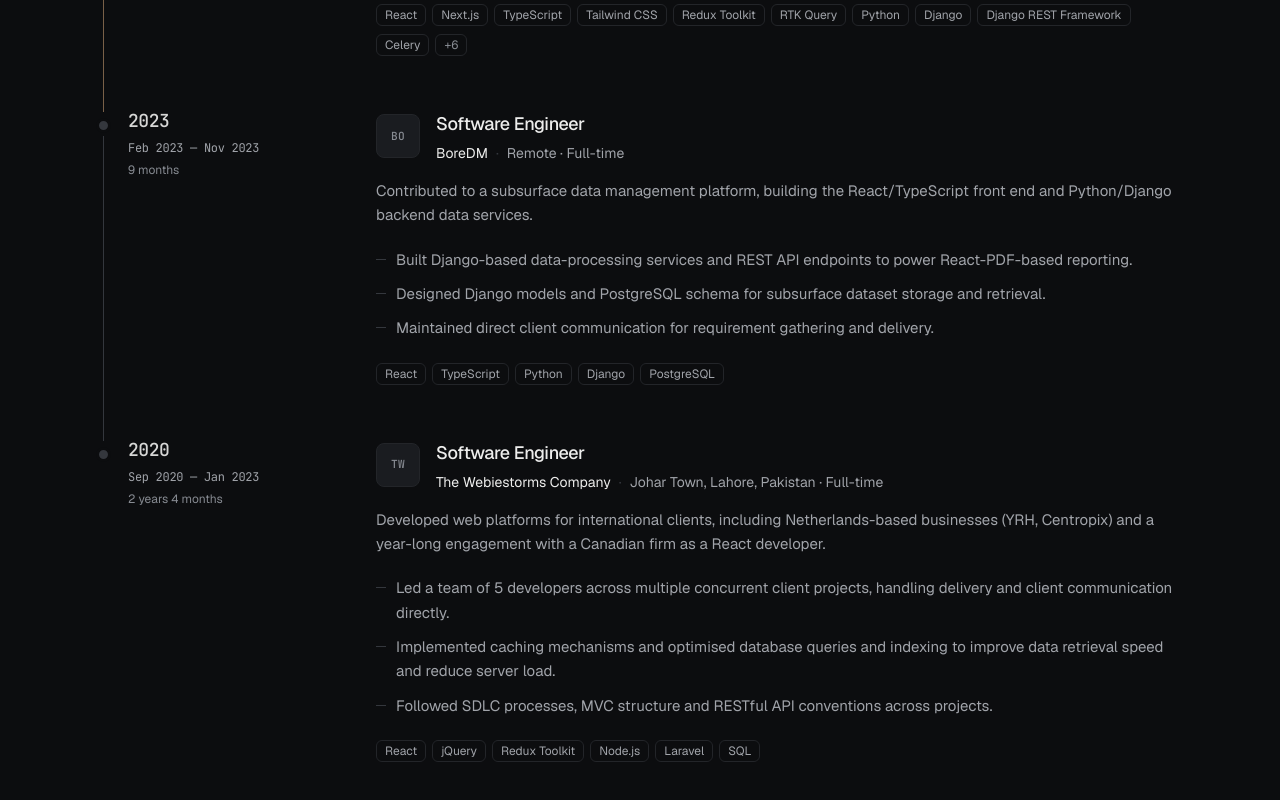
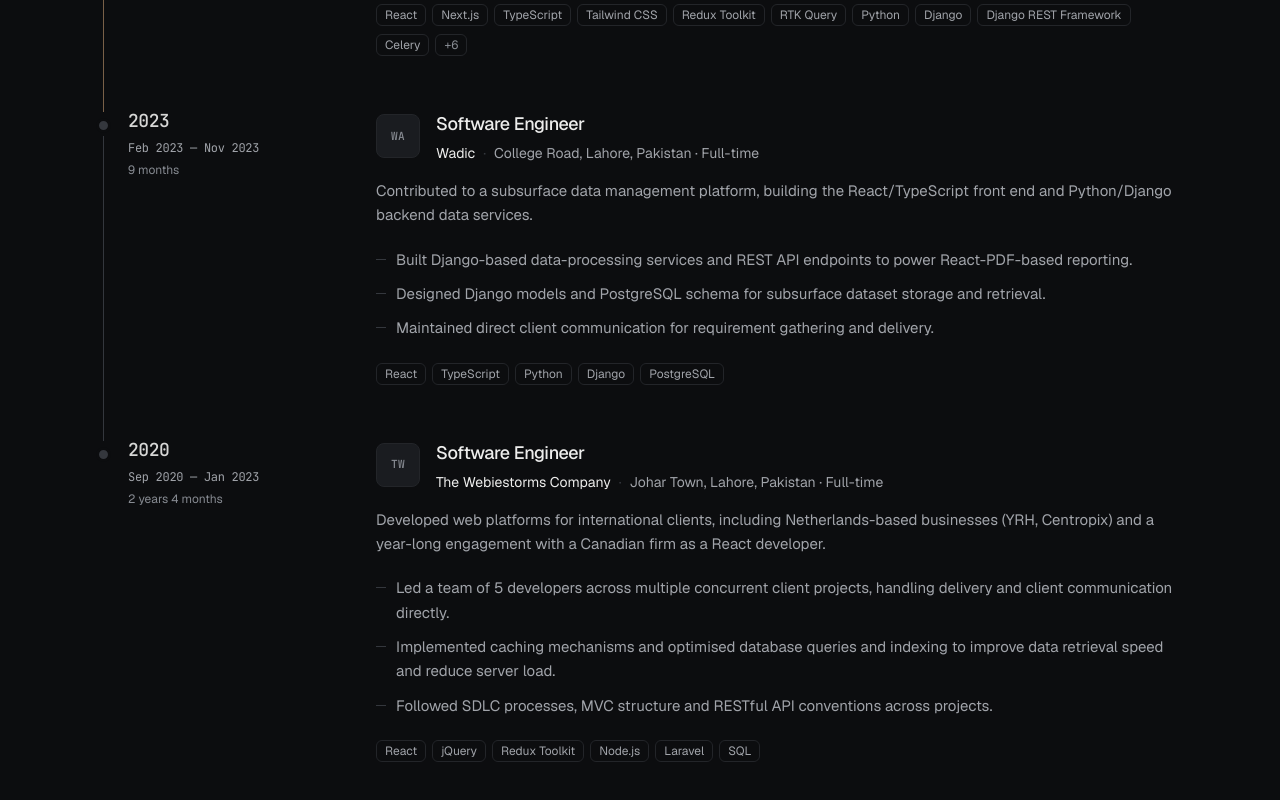
Before and after one commit to WaleedBinKhalid123/waleed-portfolio, a Next.js app: page / in a window 1280 px wide. Shown: the part 3875-4675 px from the top of the page. Built offline with nearby package versions, Linux system fonts and the light colour scheme.

Commit message:
edit the experience

```diff
--- a/src/data/experience.ts
+++ b/src/data/experience.ts
@@ -50,10 +50,10 @@ export const experiences: Experience[] = [
     ],
   },
   {
-    id: "boredm",
-    company: "BoreDM",
+    id: "wadic",
+    company: "Wadic",
     role: "Software Engineer",
-    location: "Remote",
+    location: "College Road, Lahore, Pakistan",
     employmentType: "Full-time",
     startDate: "2023-02",
     endDate: "2023-11",
```
